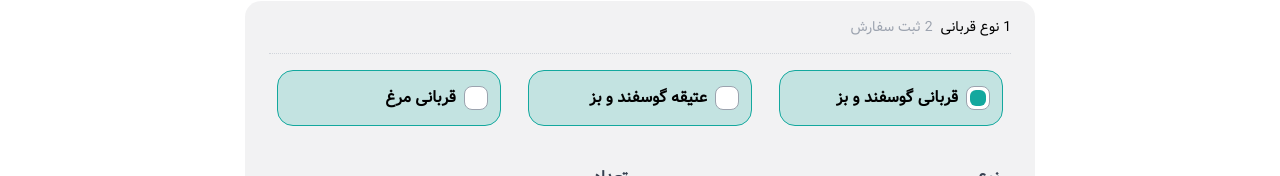
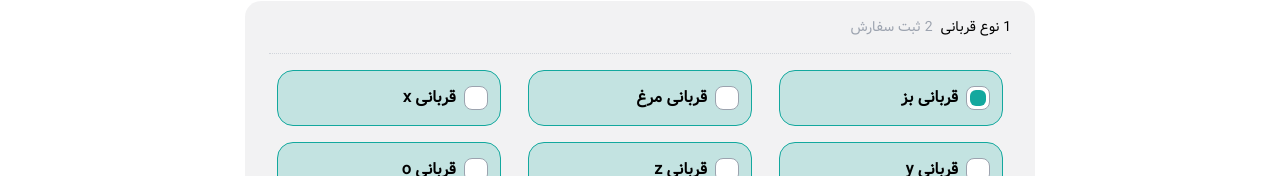
Before and after one commit to pilentboy/charitable-organization, a React (Vite) app: page / in a window 1280 px wide. Shown: the part 776-952 px from the top of the page. Built offline with nearby package versions, Linux system fonts and the light colour scheme.

Commit message:
responsive offering options

```diff
--- a/src/pages/Home.tsx
+++ b/src/pages/Home.tsx
@@ -6,7 +6,7 @@ import { TiTick } from "react-icons/ti";
 
 const Home = () => {
   // offering form inputs states
-  const [offeringRadio, setofferingRadio] = useState<string>("option1");
+  const [offeringRadio, setofferingRadio] = useState<string>();
   const [offeringType, setOfferingType] = useState<string | number>(1);
   const [offeringTypeCount, setOfferingTypeCount] = useState<number>(1);
   const [socialMedia, setSocialMedia] = useState<string>("خیر تمایلی ندارم");
@@ -35,6 +35,8 @@ const Home = () => {
     "قربانی مرغ",
     "قربانی x",
     "قربانی y",
+    "قربانی z",
+    "قربانی o",
   ]);
 
   const [displayFirstOfferingForm, setDisplayFirstOfferingForm] =
@@ -49,6 +51,7 @@ const Home = () => {
   };
 
   useEffect(() => {
+    setofferingRadio(offeringRadioOptions[0])
     document.title = "نذر آنلاین";
   }, []);
   return (
@@ -98,9 +101,31 @@ const Home = () => {
             {displayFirstOfferingForm ? (
               <>
                 {/* offering type */}
-                <div className="flex w-full justify-between items-center flex-col gap-4 font-bold md:flex-row">
-                  {/* Option 1 */}
-                  <label className="flex gap-2 w-full md:w-56 h-14 rounded-2xl border border-primary bg-[#13a89e36] items-center p-3 cursor-pointer">
+                <div className="flex w-full justify-between items-center flex-col gap-4 font-bold md:flex-row md:flex-wrap">
+                  {offeringRadioOptions.map((option: string, index) => (
+                    <label
+                      key={index}
+                      className="flex gap-2 w-full md:w-56 h-14 rounded-2xl border border-primary bg-[#13a89e36] items-center p-3 cursor-pointer"
+                    >
+                      <input
+                        type="radio"
+                        name={option}
+                        value={option}
+                        checked={offeringRadio === option}
+                        onChange={handleOfferingRadioChange}
+                        className="hidden peer"
+                      />
+                      <div className="w-6 h-6 rounded-lg border border-gray-400 flex items-center justify-center bg-white  ">
+                        <span
+                          className={`w-3/4 h-3/4 test rounded-md transition-colors ${
+                            offeringRadio === option ? "bg-primary" : "bg-white"
+                          }`}
+                        ></span>
+                      </div>
+                      <span>{option}</span>
+                    </label>
+                  ))}
+                  {/* <label className="flex gap-2 w-full md:w-56 h-14 rounded-2xl border border-primary bg-[#13a89e36] items-center p-3 cursor-pointer">
                     <input
                       type="radio"
                       name="dynamic"
@@ -119,10 +144,10 @@ const Home = () => {
                       ></span>
                     </div>
                     <span>قربانی گوسفند و بز</span>
-                  </label>
+                  </label> */}
 
                   {/* Option 2 */}
-                  <label className="flex gap-2 w-full md:w-56 h-14 rounded-2xl border border-primary bg-[#13a89e36] items-center p-3 cursor-pointer">
+                  {/* <label className="flex gap-2 w-full md:w-56 h-14 rounded-2xl border border-primary bg-[#13a89e36] items-center p-3 cursor-pointer">
                     <input
                       type="radio"
                       name="dynamic"
@@ -141,10 +166,10 @@ const Home = () => {
                       ></span>
                     </div>
                     <span>عتیقه گوسفند و بز</span>
-                  </label>
+                  </label> */}
 
                   {/* Option 3 */}
-                  <label className="flex gap-2 w-full md:w-56 h-14 rounded-2xl border border-primary bg-[#13a89e36] items-center p-3 cursor-pointer">
+                  {/* <label className="flex gap-2 w-full md:w-56 h-14 rounded-2xl border border-primary bg-[#13a89e36] items-center p-3 cursor-pointer">
                     <input
                       type="radio"
                       name="dynamic"
@@ -163,7 +188,7 @@ const Home = () => {
                       ></span>
                     </div>
                     <span>قربانی مرغ</span>
-                  </label>
+                  </label> */}
                 </div>
 
                 {/* selection */}
```
